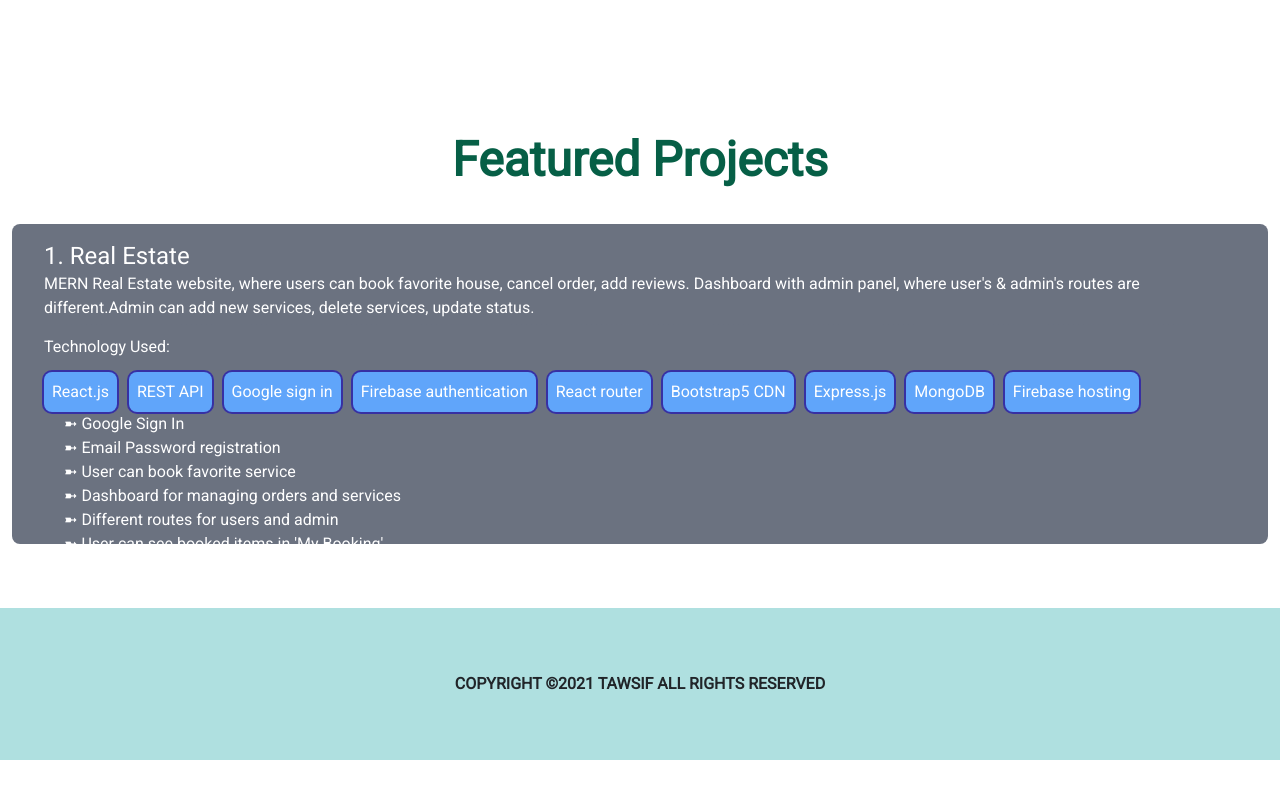
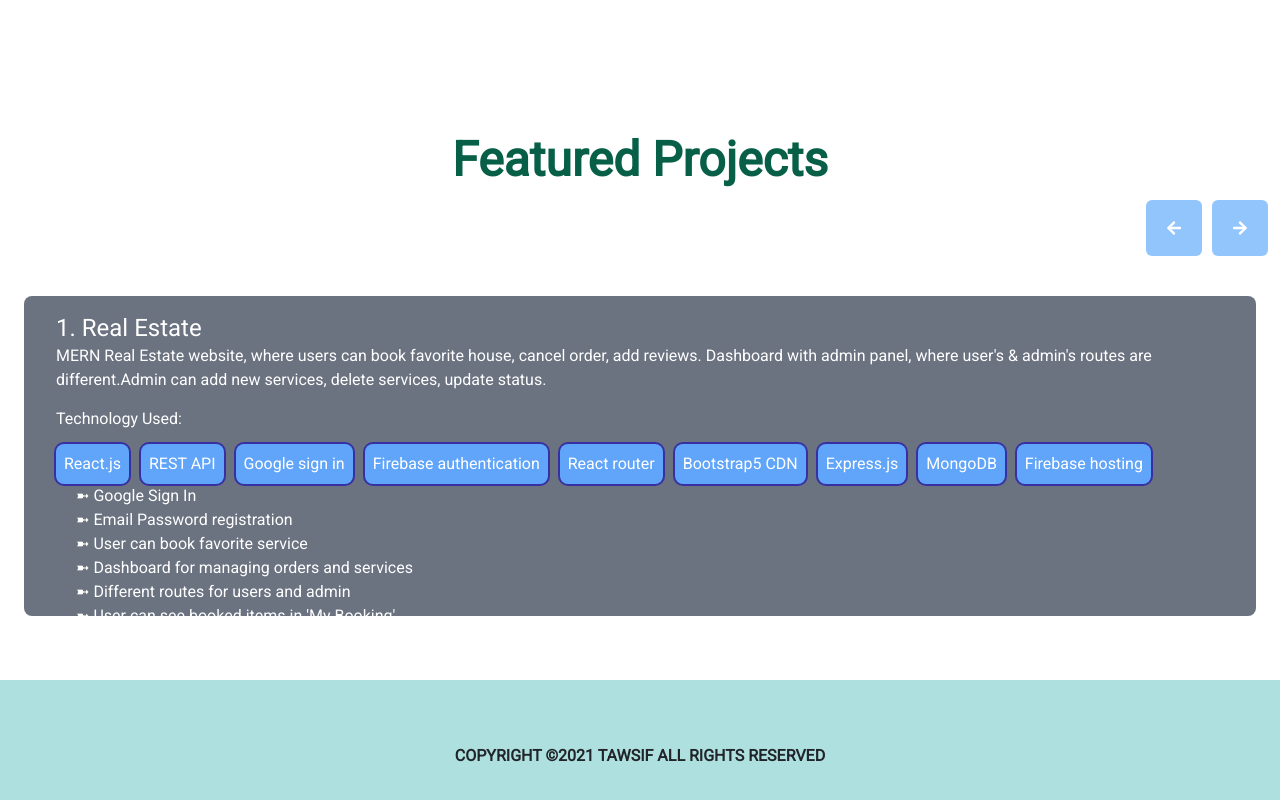
Before and after one commit to tawsifhye/tawsif-portfolio, a React (Create React App) app: page / in a window 1280 px wide. Shown: the part 1964-2764 px from the top of the page. Before the commit the page ends 2724 px from the top, so only its background shows below. Built offline with nearby package versions, Linux system fonts and the light colour scheme.

Commit message:
carousel button added

```diff
--- a/package.json
+++ b/package.json
@@ -8,6 +8,7 @@
     "@testing-library/user-event": "^12.1.10",
     "react": "^17.0.2",
     "react-dom": "^17.0.2",
+    "react-icons": "^4.3.1",
     "react-moving-text": "0.0.7",
     "react-router-dom": "^6.0.2",
     "react-router-hash-link": "^2.4.3",
--- a/src/Components/ComponentGlobal.css
+++ b/src/Components/ComponentGlobal.css
@@ -82,6 +82,23 @@
     margin: 0 auto;
 
 }
+
+
+.nextPrev {
+    background-color: rgb(147, 197, 253);
+    border-radius: 6px;
+    padding: 20px;
+    color: white;
+}
+
+.nextPrev:first-child {
+    margin-right: 10px;
+}
+
+.nextPrev:active {
+    background: rgb(175, 224, 224);
+}
+
 
 .slider img {
     padding: 2%;
--- a/src/Components/FeaturedProjects/FeaturedProjects.js
+++ b/src/Components/FeaturedProjects/FeaturedProjects.js
@@ -1,7 +1,9 @@
-import React, { useEffect, useState } from 'react';
+import React, { useEffect, useState, useRef } from 'react';
 import Slider from 'react-slick/lib/slider';
 import SingleProject from '../SingleProject/SingleProject';
-
+import { FaArrowRight } from "react-icons/fa";
+import { FaArrowLeft } from "react-icons/fa";
+import '../ComponentGlobal.css'
 const settings = {
     arrows: false,
     dots: false,
@@ -34,8 +36,12 @@ const settings = {
         }
     ]
 };
+
+
 const FeaturedProjects = () => {
     const [projects, setProjects] = useState([]);
+    const sliderRef = useRef(null);
+    console.log(sliderRef);
     useEffect(() => {
         fetch('allprojects.json')
             .then(res => res.json())
@@ -44,10 +50,16 @@ const FeaturedProjects = () => {
 
     return (
         <>
-            <div id="projects" className="mt-28 mb-16">
+            <div id="projects" className=" container mt-28 mb-16">
                 <h1 className=" text-5xl text-center text-green-800 font-bold">Featured Projects</h1>
+                <div className='flex justify-end mt-3'>
+                    <span className='nextPrev'><FaArrowLeft onClick={() => sliderRef?.current?.slickPrev()} /></span>
+
+                    <span className='nextPrev'><FaArrowRight onClick={() => sliderRef?.current?.slickNext()} /></span>
+                </div>
                 <div className="container mt-10">
-                    <Slider {...settings}>
+
+                    <Slider {...settings} ref={sliderRef}>
 
                         {
                             projects.map(project => <SingleProject key={project.id} project={project}></SingleProject>)
--- a/src/Components/SingleProject/SingleProject.js
+++ b/src/Components/SingleProject/SingleProject.js
@@ -1,6 +1,6 @@
 import React from 'react';
-import Slider from 'react-slick';
-import '../ComponentGlobal.css'
+
+
 
 const technologyTab = 'bg-blue-400 inline-block mr-3 mt-3 py-2 px-2 ring-2 ring-indigo-800 rounded-lg'
 
```
Also changed, not shown: 2 other files (tests, documents, lock files or other folders).
